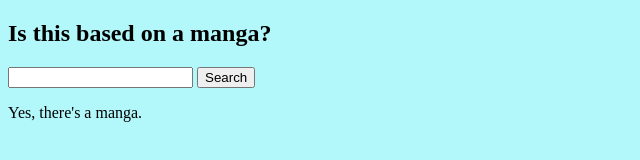
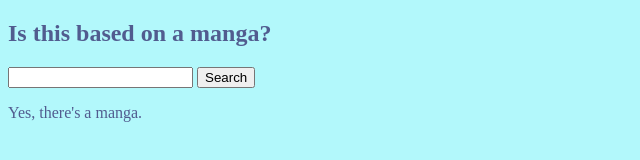
Before and after one commit to kyem-asa/anime-source, a plain HTML site: page index.html in a window 1280 px wide. Shown: the whole page, without its empty margins (0-640 px from the left). Drawn offline with Linux system fonts and the light colour scheme.

Commit message:
Add color styles

```diff
--- a/style.css
+++ b/style.css
@@ -1,4 +1,5 @@
 body {
-  background-color: #b2f8fb
-  ;
+  background-color: #b2f8fb;
+  color: #515c8f;
+
 }
```
